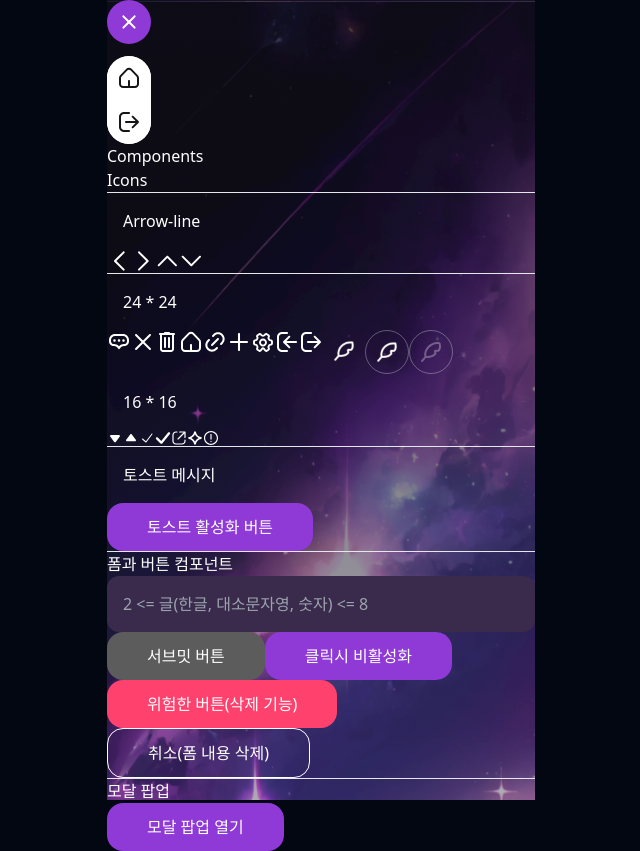
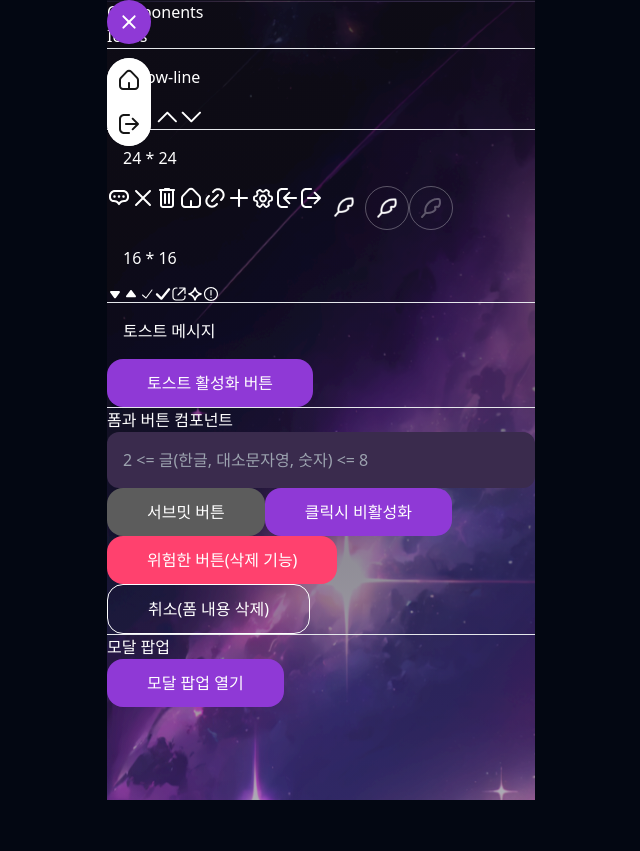
Before and after one commit to easy-or-hard/ZARI-FRONTEND, a Next.js app: page /testie/components in a window 1280 px wide. Both pictures are taken after a click on the button 448 px from the left and 22 px from the top of the page. Shown: the whole page, without its empty margins (319-959 px from the left). After the commit the page ends 800 px from the top, so only its background shows below. Built offline with nearby package versions, Linux system fonts and the light colour scheme.

Commit message:
메뉴 빠르게 탭해도 작동하도록 변경

```diff
--- a/src/components/ui/menu/menu.tsx
+++ b/src/components/ui/menu/menu.tsx
@@ -2,30 +2,50 @@
 
 import {useSpring, animated} from '@react-spring/web';
 import PlusIcon from "@/components/ui/icon/size24/plus";
-import React, {useCallback, useState} from "react";
+import {useEffect, useState} from "react";
 import SubMenu from "@/components/ui/menu/sub-menu";
 
 export default function Menu() {
     const [isClicked, setIsClicked] = useState(false);
-    const {transform} = useSpring({
+    const [showSubMenu, setShowSubMenu] = useState(false);
+    const [timer, setTimer] = useState(null);
+    const {transform: menuTransform} = useSpring({
         transform: isClicked ? 'rotate(45deg)' : 'rotate(0deg)',
     });
 
-    const handleClick = useCallback(() => {
-        setIsClicked(!isClicked);
-    }, [isClicked]);
+    const {transform: subMenuTransform, opacity: subMenuOpacity} = useSpring({
+        transform: isClicked ? 'translateY(58px)' : 'translateY(0px)',
+        opacity: isClicked ? 1 : 0,
+    });
+
+    useEffect(() => {
+        // setTimer 대신 이벤트 기반 콜백으로 처리하고 싶은데,
+        // 애니메이션에 콜백을 넣는 방법을 몰라서, 타이머로 할 수 밖에 없는듯...
+        if (isClicked) {
+            setShowSubMenu(true);
+            // @ts-ignore, 타입을 못 찾겠습니다...
+            clearTimeout(timer);
+        } else {
+            // @ts-ignore, 타입을 못 찾겠습니다...
+            setTimer(setTimeout(() => setShowSubMenu(false), 500));
+        }
+        // 디펜던시에 timer 를 넣으면 무한 반복합니다. 넣지마세요.
+    }, [isClicked])
 
     return (
-        <>
+        <div className={'absolute top-0'}>
             <button
-                onClick={handleClick}
-                className={'mb-3 bg-zari_primary w-11 h-11 rounded-full flex items-center justify-center'}
+                onClick={() => setIsClicked(!isClicked)}
+                className={'absolute z-10 bg-zari_primary w-11 h-11 rounded-full flex items-center justify-center'}
             >
-                <animated.div style={{transform}}>
+                <animated.div style={{transform: menuTransform}}>
                     <PlusIcon/>
                 </animated.div>
             </button>
-            {isClicked && <SubMenu/>}
-        </>
+            {showSubMenu &&
+                <animated.div style={{transform: subMenuTransform, opacity: subMenuOpacity, position: 'absolute'}}>
+                    <SubMenu/>
+                </animated.div>}
+        </div>
     );
 }
```
